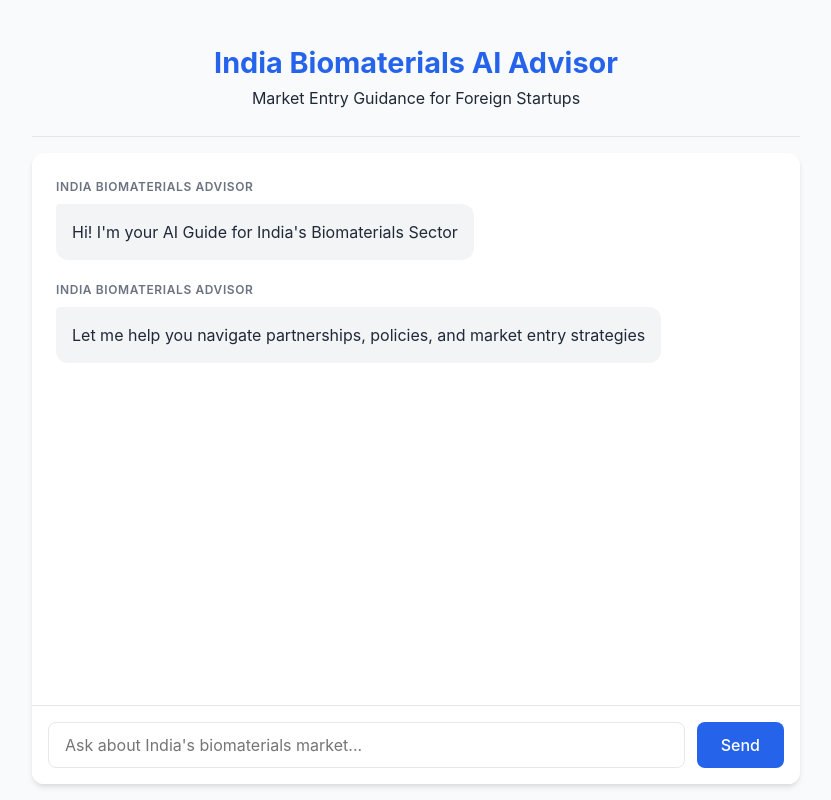
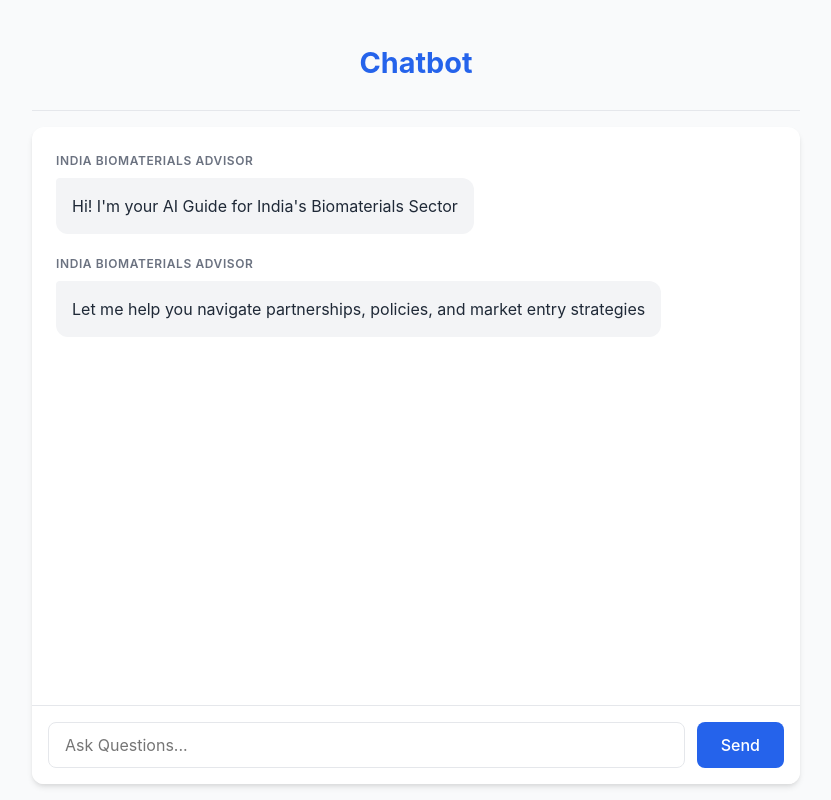
Before and after one commit to Puneet398/final-chatbot, a React (Create React App) app in the folder chatbot/: page / in a window 1280 px wide. Shown: the whole page, without its empty margins (224-1055 px from the left). Built offline with nearby package versions, Linux system fonts and the light colour scheme.

Commit message:
modified:   chatbot/src/App.js

```diff
--- a/chatbot/src/App.js
+++ b/chatbot/src/App.js
@@ -400,15 +400,15 @@ function App() {
   return (
     <div className="app">
       <div className="header">
-        <h1>India Biomaterials AI Advisor</h1>
-        <p>Market Entry Guidance for Foreign Startups</p>
+        <h1>Chatbot</h1>
+
       </div>
 
       <div className="chat-container">
         {isInitializing ? (
           <div className="initial-loading">
             <div className="loading-spinner"></div>
-            <p>Loading 2024 Biomaterials Market Data...</p>
+            <p>Loading...</p>
           </div>
         ) : (
           <>
@@ -449,7 +449,7 @@ function App() {
                 value={input}
                 onChange={(e) => setInput(e.target.value)}
                 disabled={isLoading}
-                placeholder={isLoading ? "Analyzing biomaterials data..." : "Ask about India's biomaterials market..."}
+                placeholder={isLoading ? "Analyzing biomaterials data..." : "Ask Questions..."}
                 autoFocus
               />
               <button type="submit" disabled={isLoading}>
```
